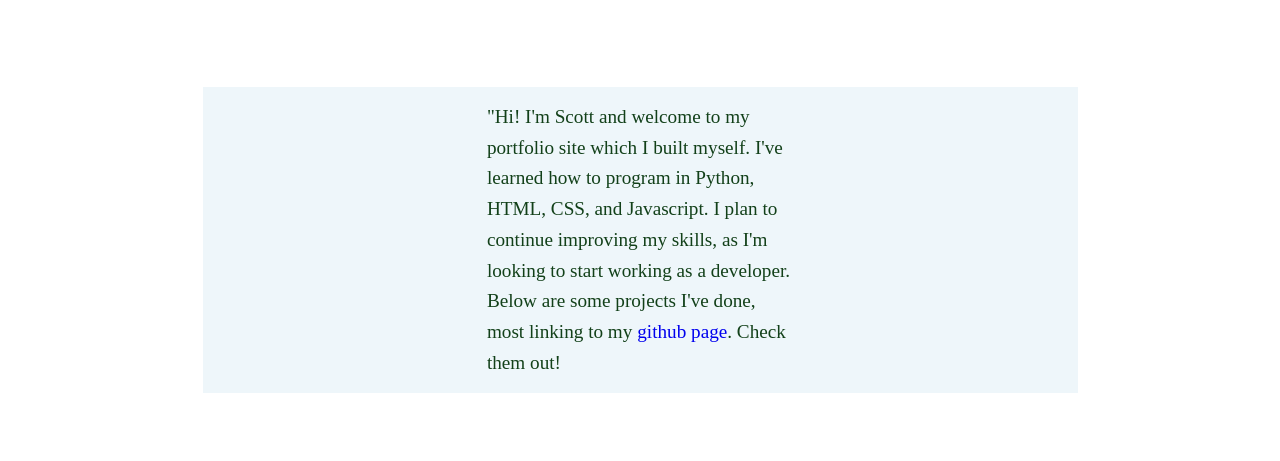
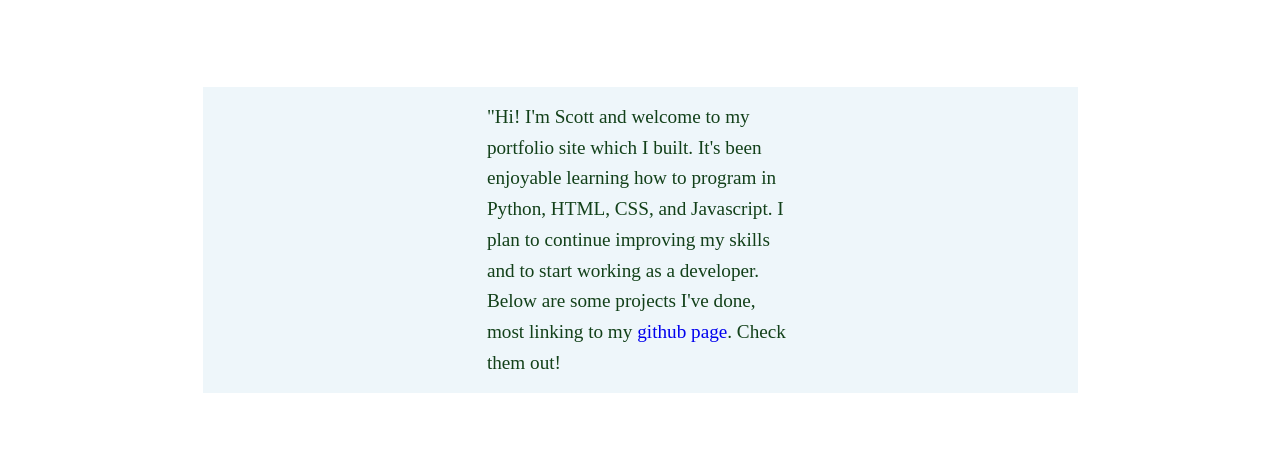
Before and after one commit to scotteifel/MySite, a website built with Parcel: page index.html in a window 1280 px wide. Shown: the part 300-761 px from the top of the page. Built offline with nearby package versions, Linux system fonts and the light colour scheme; a web font is replaced by a local one.

Commit message:
adjusted blurb

```diff
--- a/index.html
+++ b/index.html
@@ -49,11 +49,11 @@
       <section class="description">
         <div class="blurb" id="blurb">
           <p>
-            "Hi! I'm Scott and welcome to my portfolio site which I built
-            myself. I've learned how to program in Python, HTML, CSS, and
-            Javascript. I plan to continue improving my skills, as I'm looking
-            to start working as a developer. Below are some projects I've done,
-            most linking to my
+            "Hi! I'm Scott and welcome to my portfolio site which I built. It's
+            been enjoyable learning how to program in Python, HTML, CSS, and
+            Javascript. I plan to continue improving my skills and to start
+            working as a developer. Below are some projects I've done, most
+            linking to my
             <a
               href="https://github.com/scotteifel"
               id="github--link"
```
